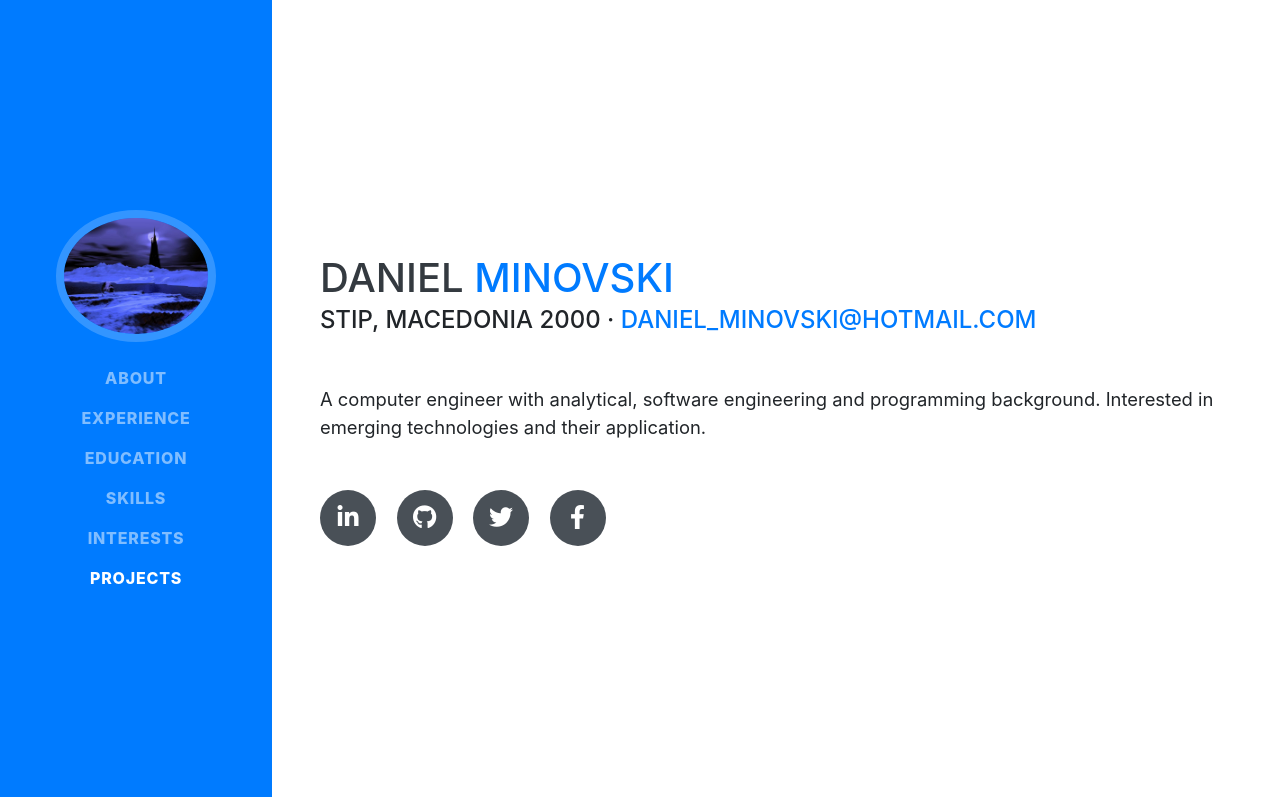
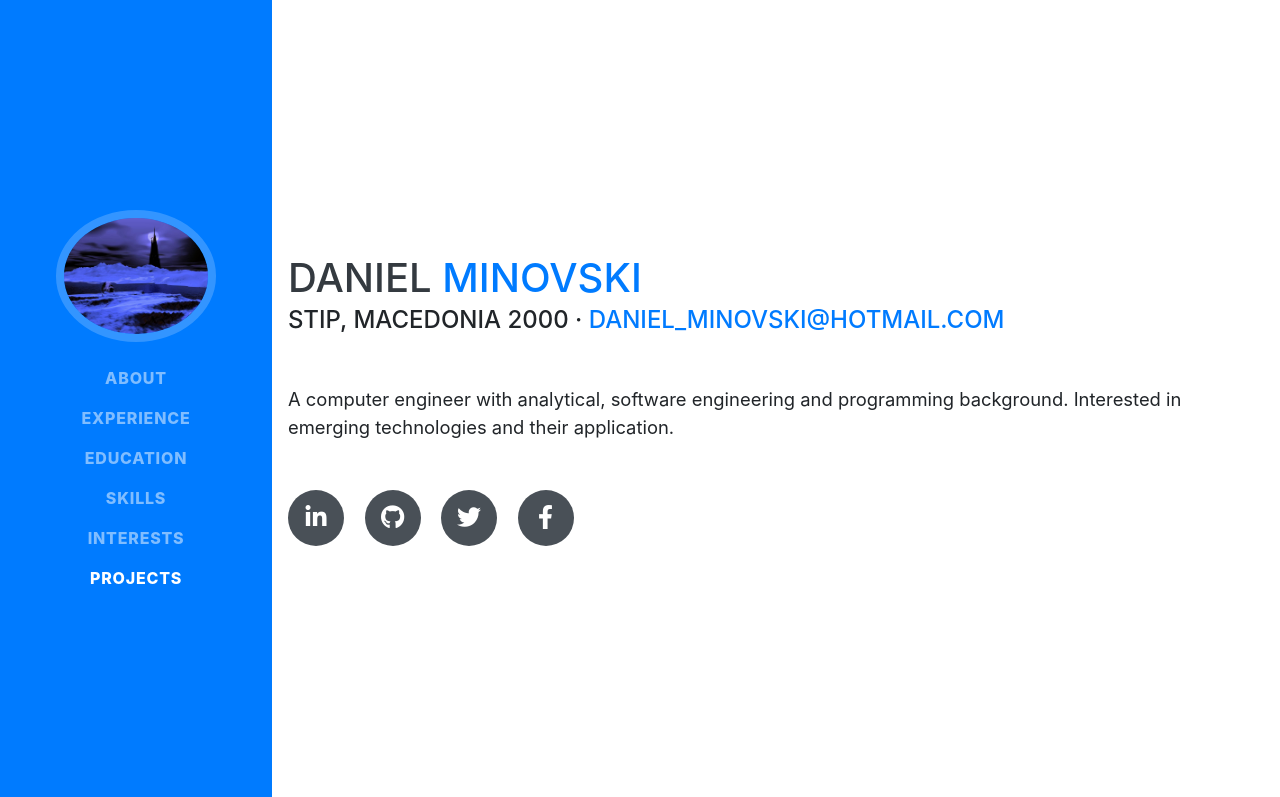
Before and after one commit to dminovski0/dminovski0.github.io, a website with bundled scripts: page index.html in a window 1280 px wide. Shown: the top 797 px of the page. Built offline with nearby package versions, Linux system fonts and the light colour scheme; a web font is replaced by a local one.

Commit message:
Update index.html

```diff
--- a/index.html
+++ b/index.html
@@ -61,7 +61,7 @@
 
   <div class="container-fluid p-0">
 
-    <section class="resume-section p-3 p-lg-5 d-flex align-items-center" id="about">
+    <section class="resume-section p-3 p-lg-3 d-flex align-items-center" id="about">
       <div class="w-100">
         <h1 class="mb-0">Daniel
           <span class="text-primary">Minovski</span>
```
